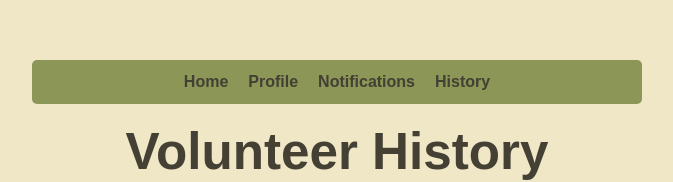
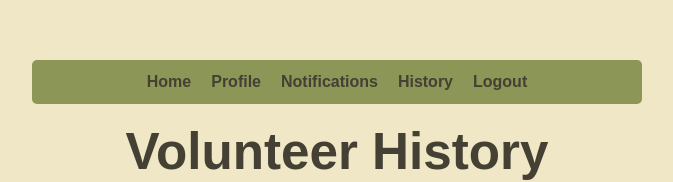
Before and after one commit to 2ndplan3t/Event_Managment_System, a React (Vite) app in the folder front_end_dev/ems/: page /history in a window 1280 px wide. Shown: the part 218-400 px from the top of the page, without its empty margins (303-976 px from the left). Built offline with nearby package versions, Linux system fonts and the light colour scheme; no server answers.

Commit message:
add logout buttons to user profile and volunteer history

```diff
--- a/front_end_dev/ems/src/pages/Profile/User/Navbar.css
+++ b/front_end_dev/ems/src/pages/Profile/User/Navbar.css
@@ -37,3 +37,10 @@
   .navbar a:hover {
     color: #444034;;
   }
+
+  .navbar ul li span {
+    cursor: pointer;
+    text-decoration: none;
+    font-weight: bold;
+    transition: color 0.2s;
+  }
--- a/front_end_dev/ems/src/pages/Profile/User/Navigation.jsx
+++ b/front_end_dev/ems/src/pages/Profile/User/Navigation.jsx
@@ -1,8 +1,20 @@
 import React from "react";
-import { Link } from "react-router-dom";
+import { Link, useNavigate } from "react-router-dom";
 import "./Navbar.css";
 
+
 function Navbar() {
+    const navigate = useNavigate();
+    const handleLogout = async () => {
+        await fetch("/api/logout", {
+            method: "POST",
+            credentials: "include",
+        });
+
+        localStorage.clear();
+        navigate("/"); //back to homepage
+    };
+
     return (
         <nav className="navbar">
             <ul>
@@ -10,6 +22,7 @@ function Navbar() {
                 <li><Link to="/user">Profile</Link></li>
                 <li><Link to="/notifications">Notifications</Link></li>
                 <li><Link to="/history">History</Link></li>
+                <li><span className="logout-text" onClick={handleLogout}>Logout</span></li>
             </ul>
         </nav>
     );
```
